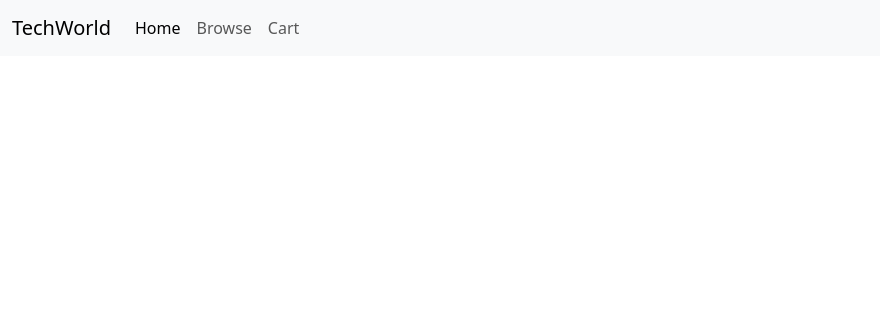
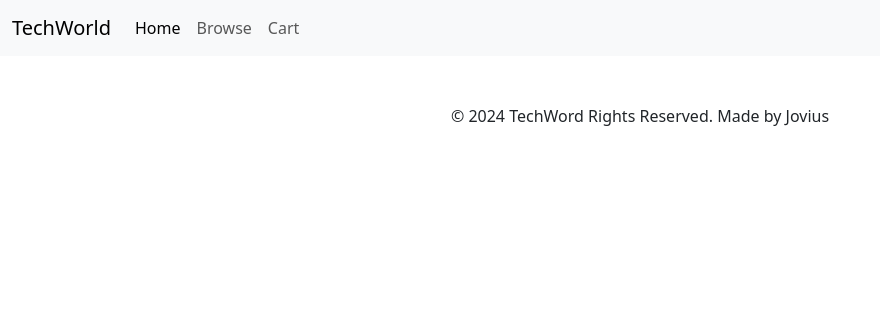
Before and after one commit to JoviusLim/SSDProject, a PHP site: page / in a window 1280 px wide. Shown: the top 316 px of the page, without its empty margins (0-880 px from the left). Run offline with PHP 8.4, Linux system fonts and the light colour scheme; data that the repository does not hold is empty.

Commit message:
added more products and added a footer into index.php

```diff
--- a/index.php
+++ b/index.php
@@ -69,6 +69,11 @@ $conn->close();
 
 
     </div>
+
+  <footer class="container-fluid d-flex flex-row justify-content-center mt-5">
+    <p>&copy; 2024 TechWord Rights Reserved. Made by Jovius</p>
+  </footer>
+
 </body>
 
 </html>
```
Also changed, not shown: assets/cable.jpg (added), assets/headphones.jpg (added). Lines whose indentation alone changed are shown as unchanged.
